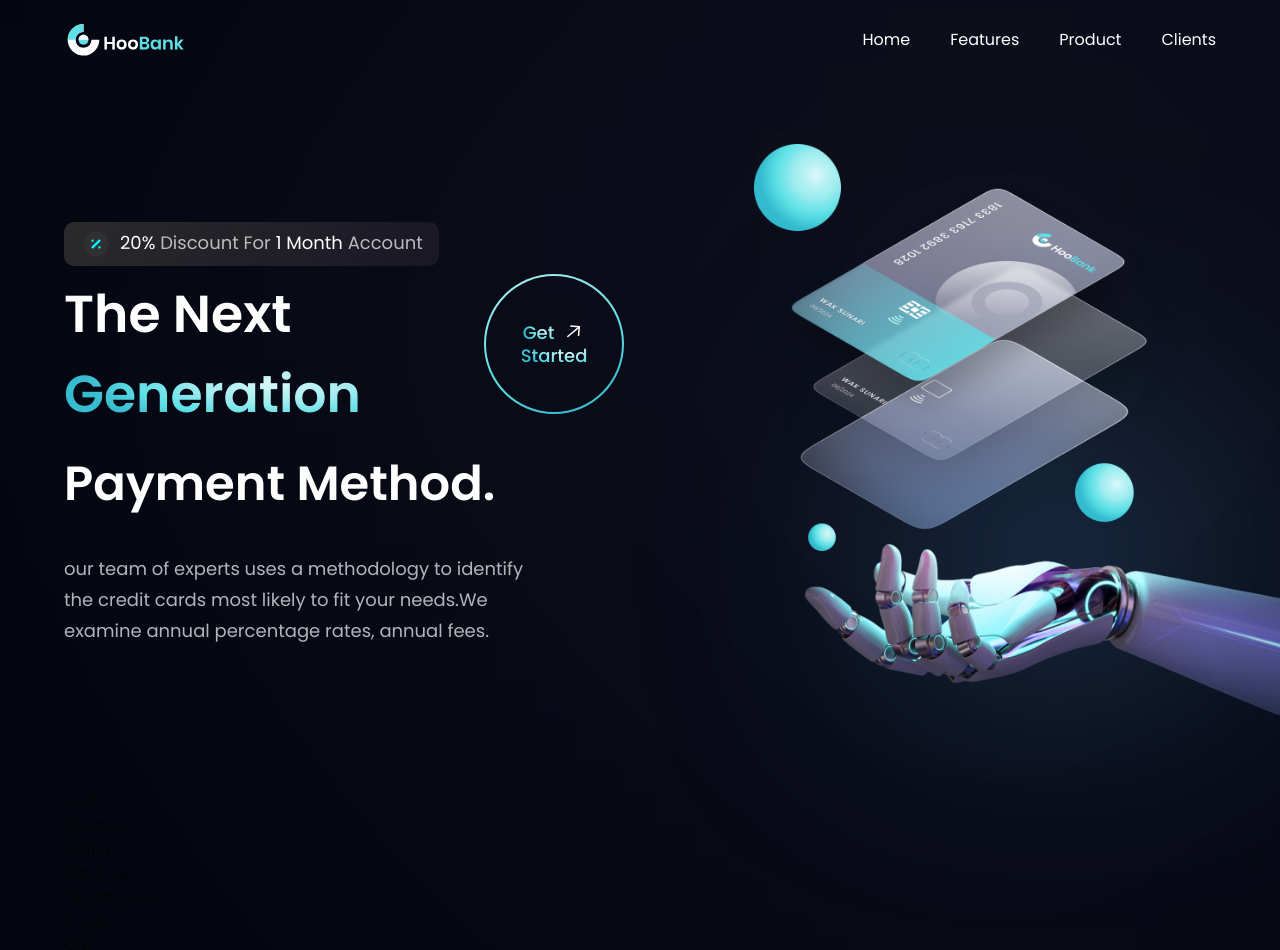
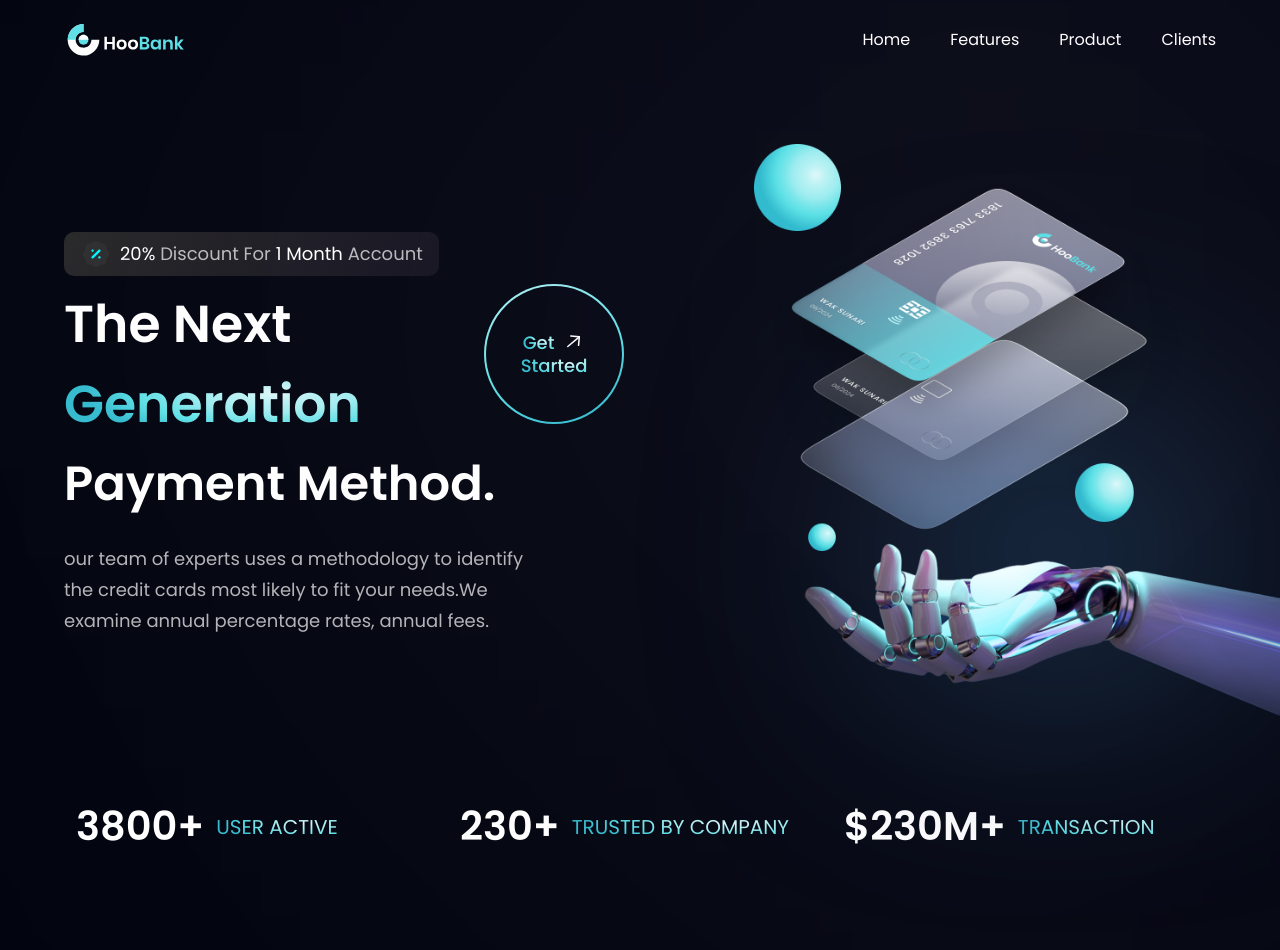
Before and after one commit to aliftareq/Modern_Virtual_Bank, a React (Vite) app: page / in a window 1280 px wide. Shown: the top 950 px of the page. Built offline with nearby package versions, Linux system fonts and the light colour scheme.

Commit message:
stats component task completed

```diff
--- a/src/components/Hero.jsx
+++ b/src/components/Hero.jsx
@@ -32,7 +32,7 @@
           </div>
         </div>
         {/* stats */}
-        <h1 className="font-poppins font-semibold ss:text[68] text-[48px] text-white ss:leading-[100.8px] leading-[75px] w-full">
+        <h1 className="font-poppins font-semibold ss:text[68] text-[48px] text-white ss:leading-[80px] leading-[75px] w-full">
           Payment Method.
         </h1>
         <p className={`${styles.paragraph} max-w-[470px] mt-5`}>
--- a/src/components/stats.jsx
+++ b/src/components/stats.jsx
@@ -1,8 +1,16 @@
+import styles from "../style"
+import { stats } from "../constants"
 
-const stats = () => {
-  return (
-    <div>stats</div>
+
+const Stats = () => (
+  <div className={`${styles.flexCenter} flex-row flex-wrap sm:mb-20 mb-6`}>
+    {stats.map((stat) =>(
+      <div key={stat.id} className={`flex-1 flex justify-start items-center flex-row m-3`}>
+        <h4 className="font-poppins font-semibold xs:text-[40px] text-[30px] xs:leading-[53px] leading-[43px] text-white">{stat.value}</h4>
+        <p className="font-poppins font-normal xs:text-[20px] text-[15px] xs:leading-[26px] leading-[21px] text-gradient uppercase ml-3">{stat.title}</p>
+      </div>
+    ))}
+  </div>
   )
-}
 
-export default stats
+export default Stats
```
